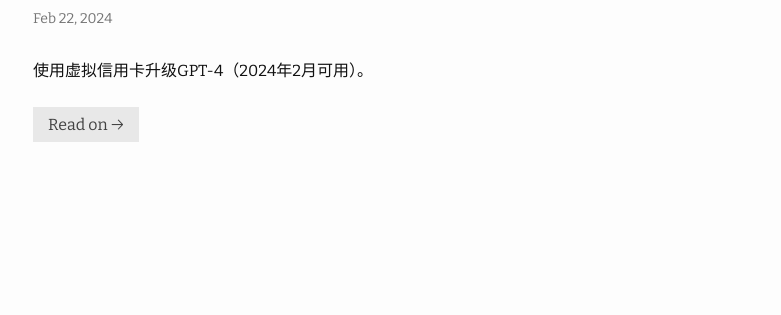
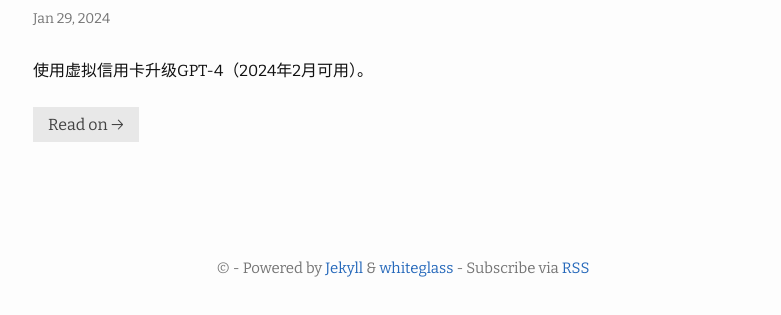
Before and after one commit to chatgpt-share/-chatgpt-share.github.io, a plain HTML site: page index.html in a window 1280 px wide. Shown: the part 177-492 px from the top of the page, without its empty margins (237-1018 px from the left). Drawn offline with nearby package versions, Linux system fonts and the light colour scheme.

Commit message:
更新首页

```diff
--- a/index.html
+++ b/index.html
@@ -38,7 +38,6 @@
   <link rel="dns-prefetch" href="https://fonts.gstatic.com">
   <link rel="preconnect" href="https://fonts.gstatic.com" crossorigin>
   <link href="https://fonts.googleapis.com/css2?family=Bitter:ital,wght@0,400;0,700;1,400&amp;display=swap" rel="stylesheet">
-
 
 
 
@@ -85,7 +84,7 @@
             </h1>
 
             <p class="post-meta">
-            Feb 22, 2024
+              Jan 29, 2024
 
 
             </p>
@@ -119,6 +118,12 @@
 
   <div class="wrapper">
 
+    <p>
+
+
+      &copy;  - Powered by <a href="https://jekyllrb.com">Jekyll</a> &amp; <a href="https://github.com/yous/whiteglass">whiteglass</a> - Subscribe via <a href="https://chatgpt-share.github.io/feed.xml">RSS</a>
+
+    </p>
 
   </div>
 
```
Lines whose indentation alone changed are shown as unchanged.
